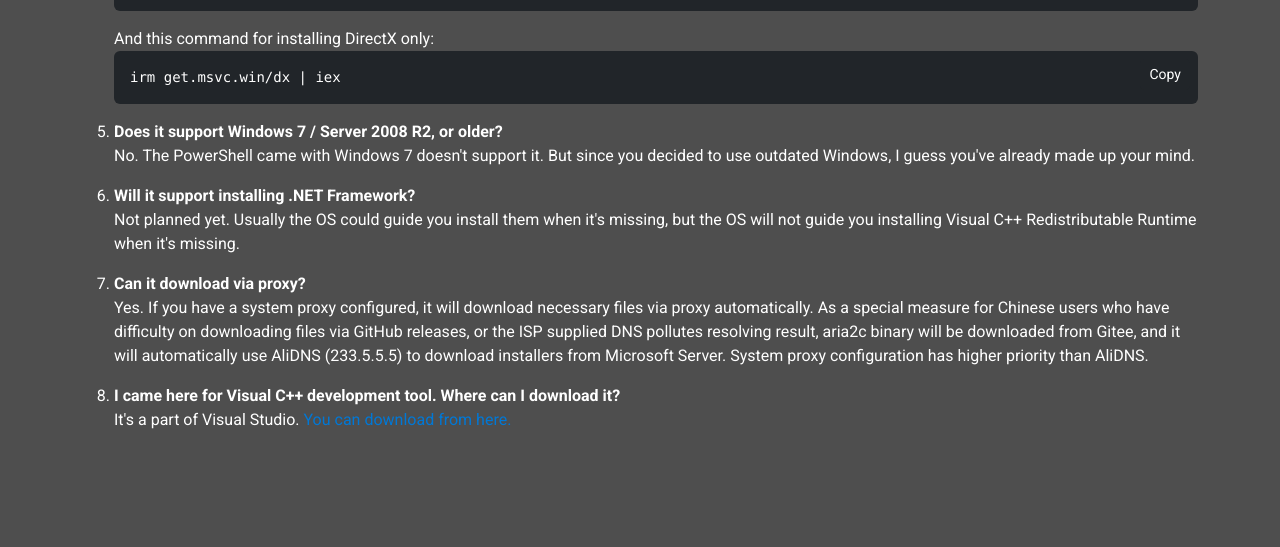
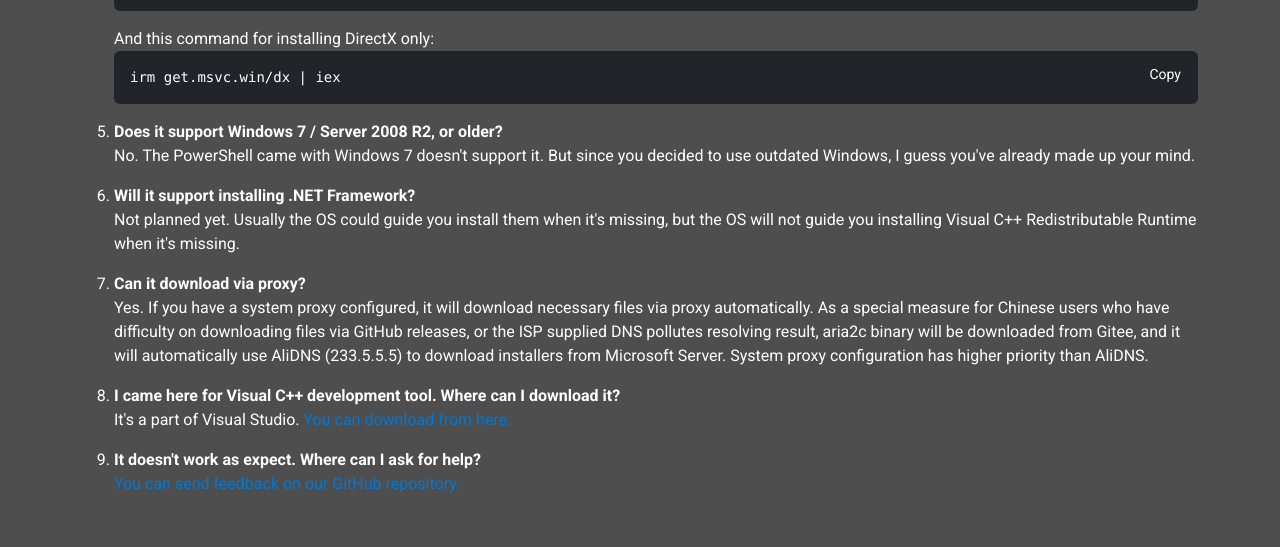
Before and after one commit to msvc-win/msvc.win, a plain HTML site: page index.html in a window 1280 px wide. Shown: the part 1616-2163 px from the top of the page. Drawn offline with Linux system fonts and the light colour scheme.

Commit message:
Update index.html

```diff
--- a/index.html
+++ b/index.html
@@ -259,6 +259,12 @@
                   It's a part of Visual Studio. <a href="https://visualstudio.microsoft.com/downloads/">You can download from here.</a>
                 </p>
               </li>
+              <li>
+                <p>
+                  <strong>It doesn't work as expect. Where can I ask for help?</strong><br />
+                  <a href="https://github.com/msvc-win/get.msvc.win/issues">You can send feedback on our GitHub repository.</a>
+                </p>
+              </li>
             </ol>
           </div>
         </div>
```
